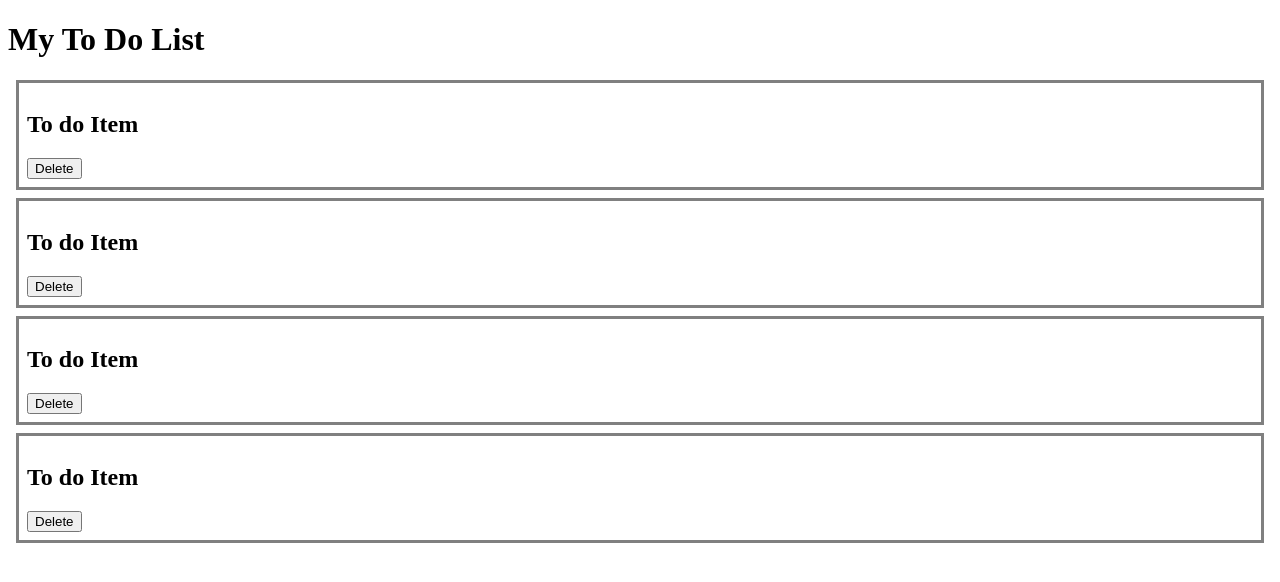
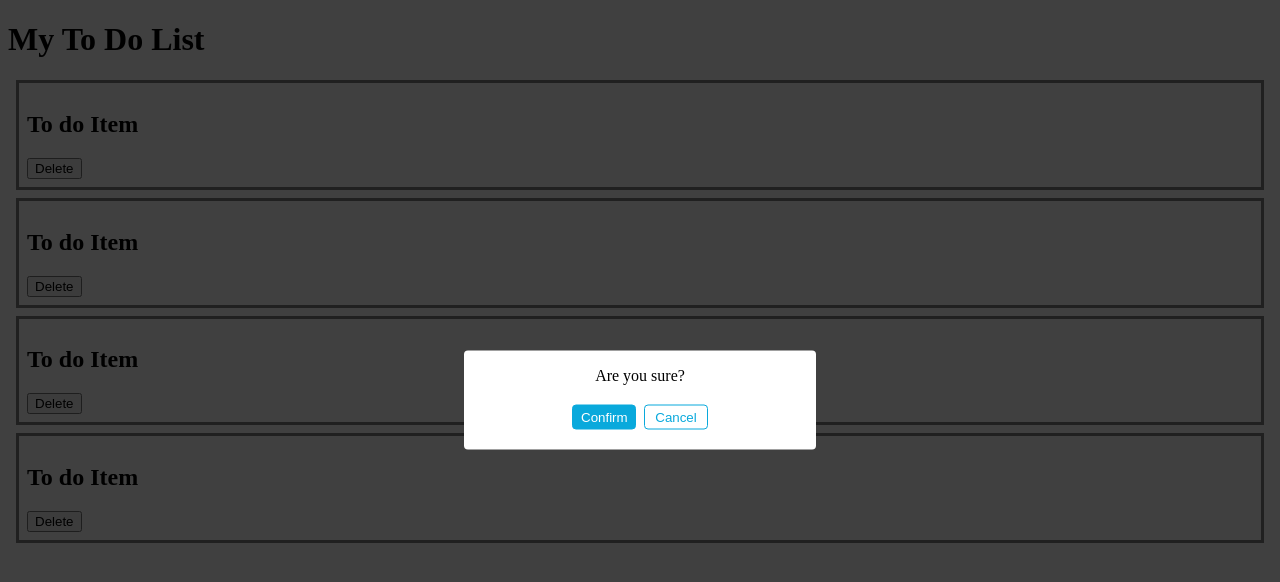
Before and after one commit to jdalmeria-tech/react-course, a React (Vite) app: page / in a window 1280 px wide. Shown: the top 582 px of the page. Built offline with nearby package versions, Linux system fonts and the light colour scheme.

Commit message:
still learning more about components (:

```diff
--- a/src/App.jsx
+++ b/src/App.jsx
@@ -14,7 +14,7 @@ function App() {
      <Todo />
      <Todo />
      <Todo />
-
+     <Popup />
     </>
   )
 }
```
